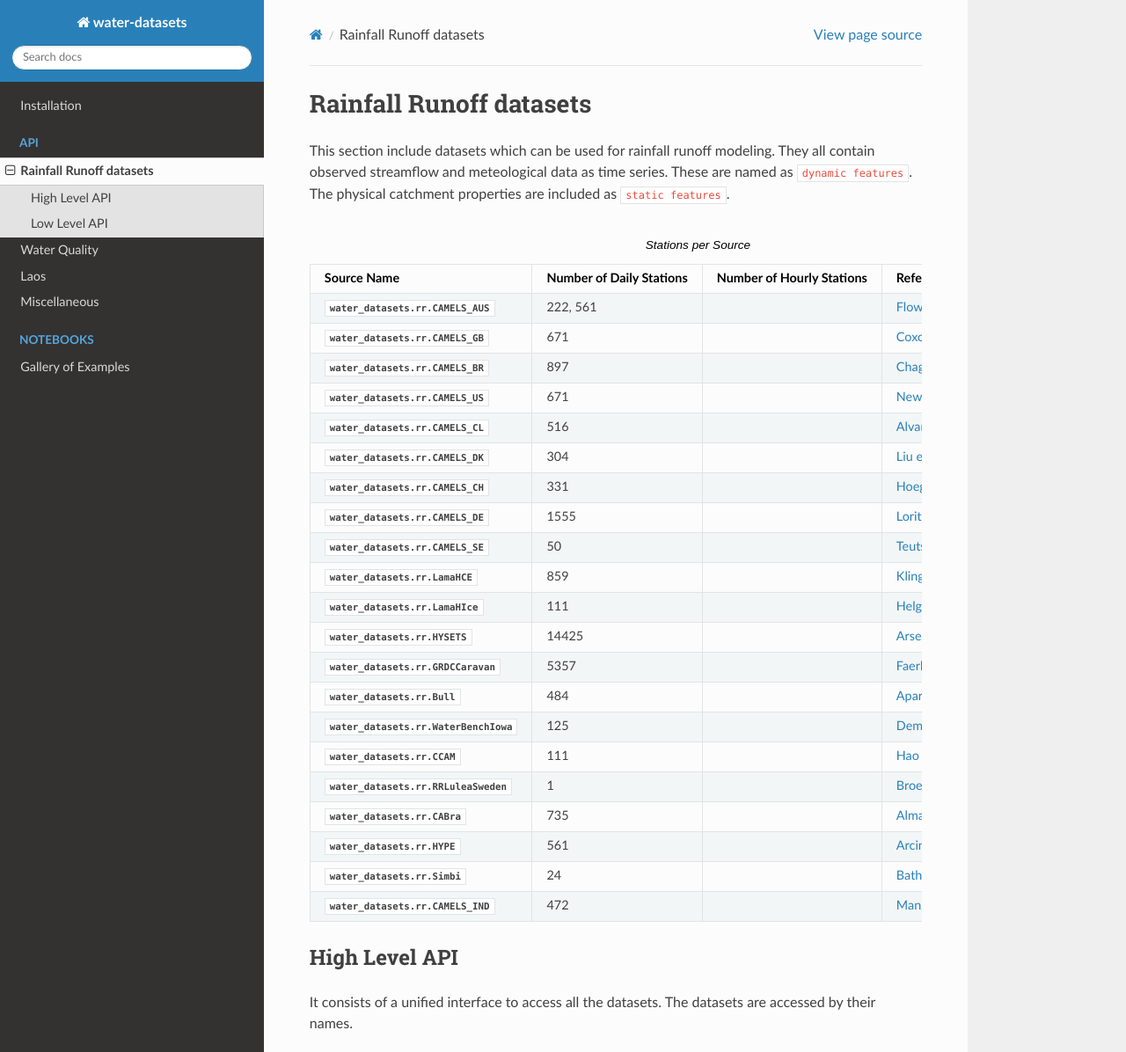
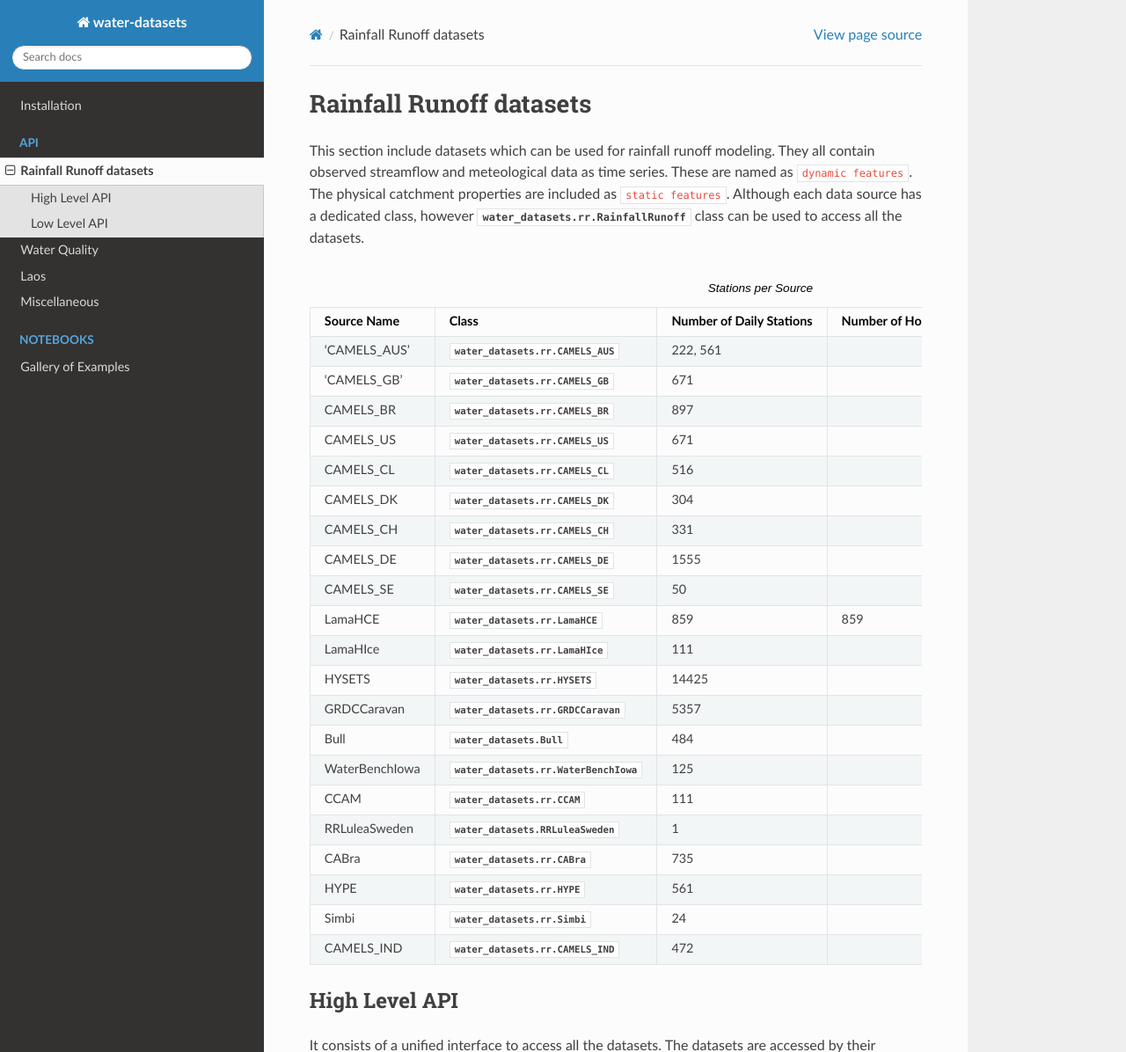
Before and after one commit to AtrCheema/water-datasets, a Sphinx documentation site: the page built from docs/source/rainfall_runoff.rst, in a window 1280 px wide and 1400 px high, cut to the strip 0-1196 px from the top of the window. Shown: the whole strip at 88% size. Built offline with Sphinx 7.4.7 and the Read the Docs theme 2.0.0, drawn with Linux system fonts in a browser that asks for light colours; pages that are not in the unit, such as notebooks, are missing from menus.

Commit message:
updated camels_br

```diff
--- a/docs/source/rainfall_runoff.rst
+++ b/docs/source/rainfall_runoff.rst
@@ -3,97 +3,121 @@ Rainfall Runoff datasets
 This section include datasets which can be used for rainfall runoff modeling.
 They all contain observed streamflow and meteological data as time series.
 These are named as ``dynamic features``. The physical catchment properties
-are included as ``static features``.
+are included as ``static features``. Although each data source has a dedicated
+class, however :py:class:`water_datasets.rr.RainfallRunoff` class can be used to access all the datasets.
+
 
 .. list-table:: Stations per Source
-   :widths: 25 20 20 30
+   :widths: 10 15 10 10 30
    :header-rows: 1
 
    * - Source Name
+     - Class
      - Number of Daily Stations
      - Number of Hourly Stations
      - Reference
-   * - :py:class:`water_datasets.rr.CAMELS_AUS`
+   * - 'CAMELS_AUS'
+     - :py:class:`water_datasets.rr.CAMELS_AUS`
      - 222, 561
      -
      - `Flower et al., 2021 <https://doi.org/10.5194/essd-13-3847-2021>`_
-   * - :py:class:`water_datasets.rr.CAMELS_GB`
+   * - 'CAMELS_GB'
+     - :py:class:`water_datasets.rr.CAMELS_GB`
      - 671
      -
      - `Coxon et al., 2020 <https://doi.org/10.5194/hess-24-4877-2020>`_
-   * - :py:class:`water_datasets.rr.CAMELS_BR`
+   * - CAMELS_BR
+     - :py:class:`water_datasets.rr.CAMELS_BR`
      - 897
      -
      - `Chagas et al., 2020 <https://doi.org/10.5194/essd-12-2075-2020>`_
-   * - :py:class:`water_datasets.rr.CAMELS_US`
+   * - CAMELS_US
+     - :py:class:`water_datasets.rr.CAMELS_US`
      - 671
      -
      - `Newman et al., 2014 <https://gdex.ucar.edu/dataset/camels.html>`_
-   * - :py:class:`water_datasets.rr.CAMELS_CL`
+   * - CAMELS_CL
+     - :py:class:`water_datasets.rr.CAMELS_CL`
      - 516
      -
      - `Alvarez-Garreton et al., 2018 <https://doi.org/10.5194/hess-22-5817-2018>`_
-   * - :py:class:`water_datasets.rr.CAMELS_DK`
+   * - CAMELS_DK
+     - :py:class:`water_datasets.rr.CAMELS_DK`
      - 304
      -
      - `Liu et al., 2024 <https://doi.org/10.5194/essd-2024-292>`_
-   * - :py:class:`water_datasets.rr.CAMELS_CH`
+   * - CAMELS_CH
+     - :py:class:`water_datasets.rr.CAMELS_CH`
      - 331
      -
      - `Hoege et al., 2023 <https://doi.org/10.5194/essd-15-5755-2023>`_
-   * - :py:class:`water_datasets.rr.CAMELS_DE`
+   * - CAMELS_DE
+     - :py:class:`water_datasets.rr.CAMELS_DE`
      - 1555
      -
      - `Loritz et al., 2024 <https://essd.copernicus.org/preprints/essd-2024-318/>`_
-   * - :py:class:`water_datasets.rr.CAMELS_SE`
+   * - CAMELS_SE
+     - :py:class:`water_datasets.rr.CAMELS_SE`
      - 50
      -
      - `Teutschbein et al., 2024 <https://doi.org/10.1002/gdj3.239>`_
-   * - :py:class:`water_datasets.rr.LamaHCE`
+   * - LamaHCE
+     - :py:class:`water_datasets.rr.LamaHCE`
      - 859
-     -
+     - 859
      - `Klingler et al., 2021 <https://doi.org/10.5194/essd-13-4529-2021>`_
-   * - :py:class:`water_datasets.rr.LamaHIce`
+   * - LamaHIce
+     - :py:class:`water_datasets.rr.LamaHIce`
      - 111
      -
      - `Helgason and Nijssen 2024 <https://doi.org/10.5194/essd-16-2741-2024>`_
-   * - :py:class:`water_datasets.rr.HYSETS`
+   * - HYSETS
+     - :py:class:`water_datasets.rr.HYSETS`
      - 14425
      -
      - `Arsenault et al., 2020 <https://doi.org/10.1038/s41597-020-00583-2>`_
-   * - :py:class:`water_datasets.rr.GRDCCaravan`
+   * - GRDCCaravan
+     - :py:class:`water_datasets.rr.GRDCCaravan`
      - 5357
      -
      - `Faerber et al., 2023 <https://zenodo.org/records/10074416>`_
-   * - :py:class:`water_datasets.rr.Bull`
+   * - Bull
+     - :py:class:`water_datasets.Bull`
      - 484
      -
      - `Aparicio et al., 2024 <https://doi.org/10.1038/s41597-024-03594-5>`_
-   * - :py:class:`water_datasets.rr.WaterBenchIowa`
+   * - WaterBenchIowa
+     - :py:class:`water_datasets.rr.WaterBenchIowa`
      - 125
      -
      - `Demir et al., 2022 <https://doi.org/10.5194/essd-14-5605-2022>`_
-   * - :py:class:`water_datasets.rr.CCAM`
+   * - CCAM
+     - :py:class:`water_datasets.rr.CCAM`
      - 111
      -
      - `Hao et al., 2021 <https://doi.org/10.5194/essd-13-5591-2021>`_
-   * - :py:class:`water_datasets.rr.RRLuleaSweden`
+   * - RRLuleaSweden
+     - :py:class:`water_datasets.RRLuleaSweden`
      - 1
      -
      - `Broekhuizen et al., 2020 <https://doi.org/10.5194/hess-24-869-2020>`_
-   * - :py:class:`water_datasets.rr.CABra`
+   * - CABra
+     - :py:class:`water_datasets.rr.CABra`
      - 735
      -
      - `Almagro et al., 2021 <https://doi.org/10.5194/hess-25-3105-2021>`_
-   * - :py:class:`water_datasets.rr.HYPE`
+   * - HYPE
+     - :py:class:`water_datasets.rr.HYPE`
      - 561
      -
      - `Arciniega-Esparza and Birkel, 2020 <https://zenodo.org/records/4029572>`_
-   * - :py:class:`water_datasets.rr.Simbi`
+   * - Simbi
+     - :py:class:`water_datasets.rr.Simbi`
      - 24
      -
      - `Bathelemy et al., 2024 <doi: 10.5194/essd-16-2073-2024>`_
-   * - :py:class:`water_datasets.rr.CAMELS_IND`
+   * - CAMELS_IND
+     - :py:class:`water_datasets.rr.CAMELS_IND`
      - 472
      -
      - `Mangukiya et al., 2024 <https://doi.org/10.5194/essd-2024-379>`_
@@ -264,12 +288,14 @@ The datasets can be accessed individually by their names.
 
    .. automethod:: __init__
 
+
 .. autoclass:: water_datasets.CAMELS_IND
    :members:
    :show-inheritance:
 
    .. automethod:: __init__
 
+
 .. autoclass:: water_datasets.rr._denmark.CAMELS_DK
    :members:
    :show-inheritance:
```
Also changed, not shown: 3 other files.
